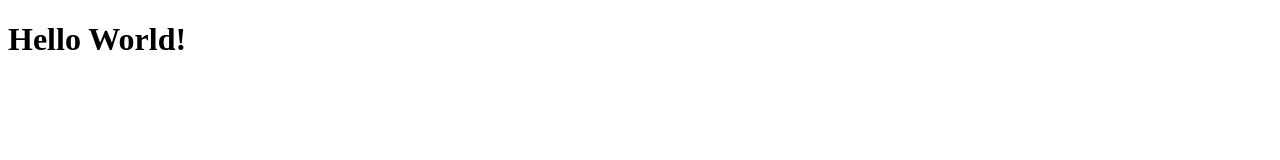
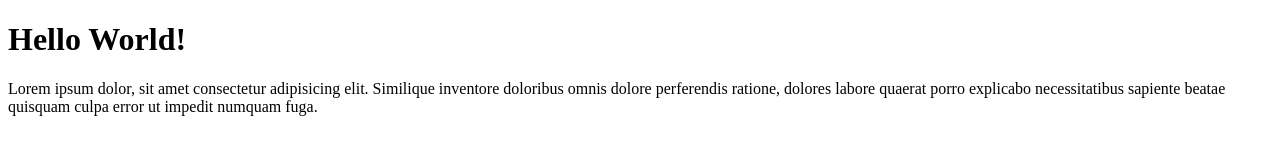
Before and after one commit to rohmatnug/coba-git-remote, a plain HTML site: page index.html in a window 1280 px wide. Drawn offline with Linux system fonts and the light colour scheme.

Commit message:
menambhakan p

```diff
--- a/index.html
+++ b/index.html
@@ -8,6 +8,7 @@
 </head>
 <body>
     <h1>Hello World!</h1>
+    <p>Lorem ipsum dolor, sit amet consectetur adipisicing elit. Similique inventore doloribus omnis dolore perferendis ratione, dolores labore quaerat porro explicabo necessitatibus sapiente beatae quisquam culpa error ut impedit numquam fuga.</p>
 
 </body>
 </html>
```
